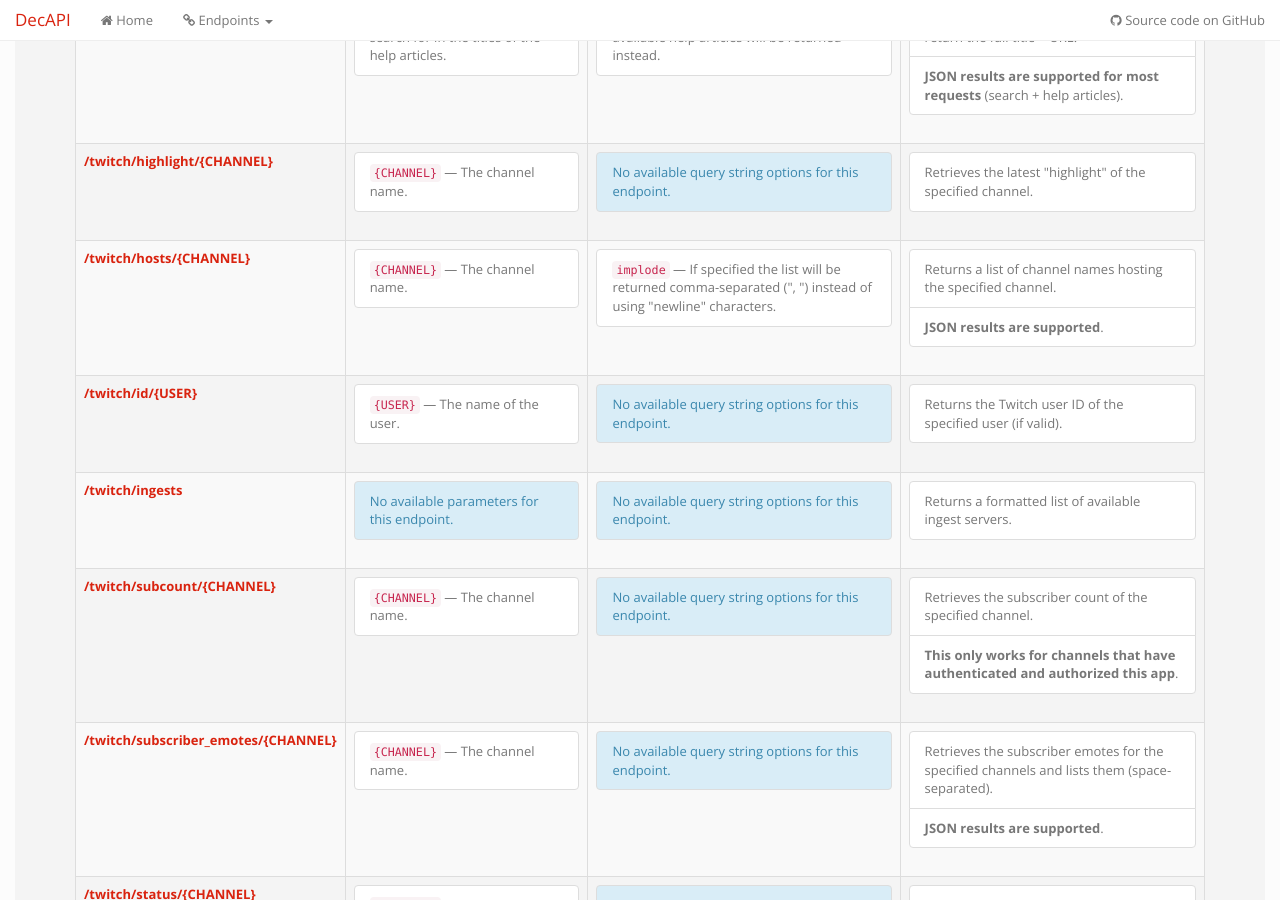
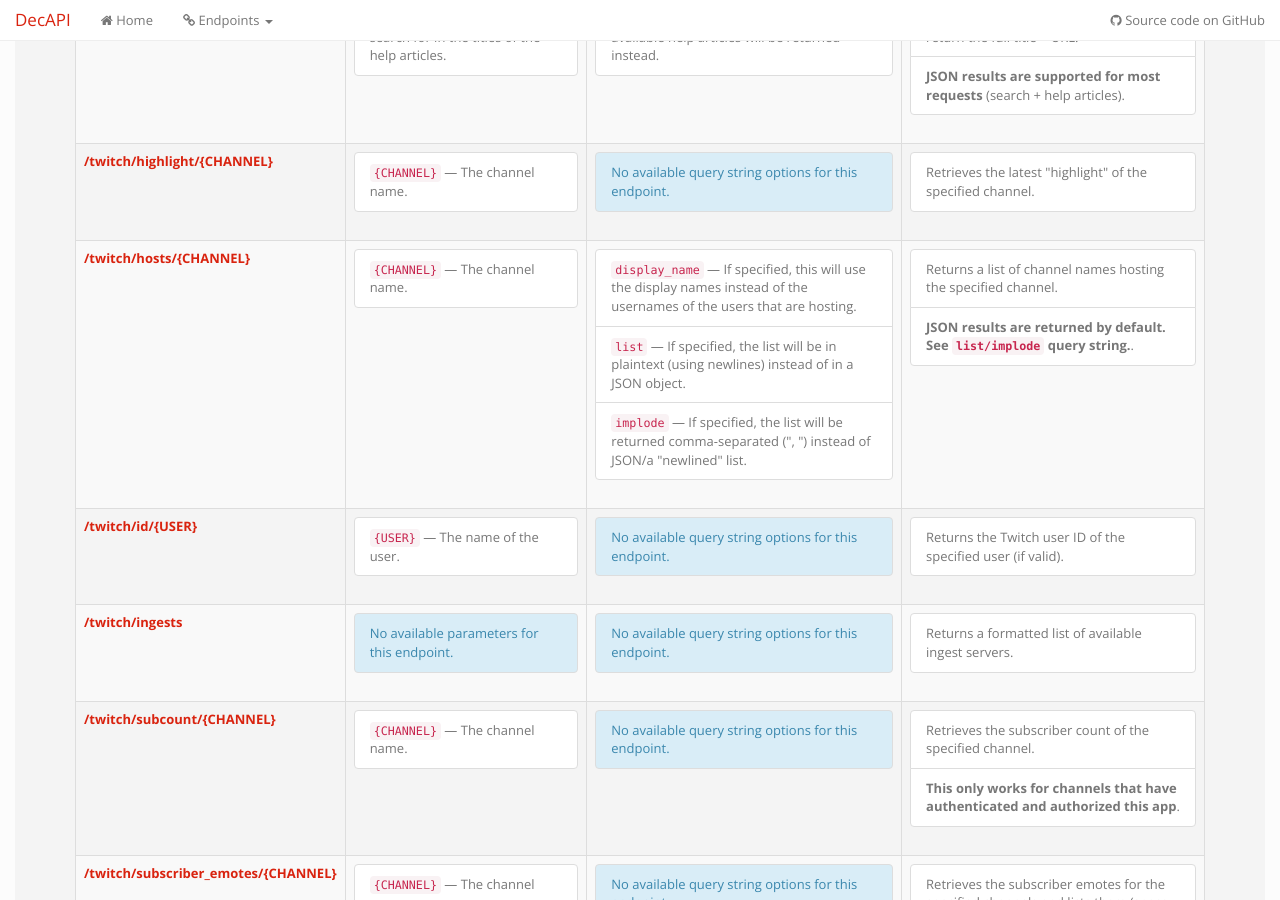
Before and after one commit to Decicus/DecAPI, a Jekyll site: the page built from docs/pages/twitch.html, in a window 1280 px wide and 900 px high, scrolled down 1263 px. Built offline with Jekyll 4.4.1, drawn with Linux system fonts in a browser that asks for light colours.

Commit message:
Update /twitch/hosts with consistency fixes

```diff
--- a/docs/_data/endpoints/twitch.yaml
+++ b/docs/_data/endpoints/twitch.yaml
@@ -63,11 +63,15 @@ endpoints:
         - name: "{CHANNEL}"
           description: 'The channel name.'
       qs:
+        - name: "display_name"
+          description: 'If specified, this will use the display names instead of the usernames of the users that are hosting.'
+        - name: "list"
+          description: 'If specified, the list will be in plaintext (using newlines) instead of in a JSON object.'
         - name: "implode"
-          description: 'If specified the list will be returned comma-separated (", ") instead of using "newline" characters.'
+          description: 'If specified, the list will be returned comma-separated (", ") instead of JSON/a "newlined" list.'
       notes:
         - 'Returns a list of channel names hosting the specified channel.'
-        - '<strong>JSON results are supported</strong>.'
+        - '<strong>JSON results are returned by default. See <code>list/implode</code> query string.</strong>.'
     - route: "id/{USER}"
       parameters:
         - name: "{USER}"
```
Also changed, not shown: 1 other file.
